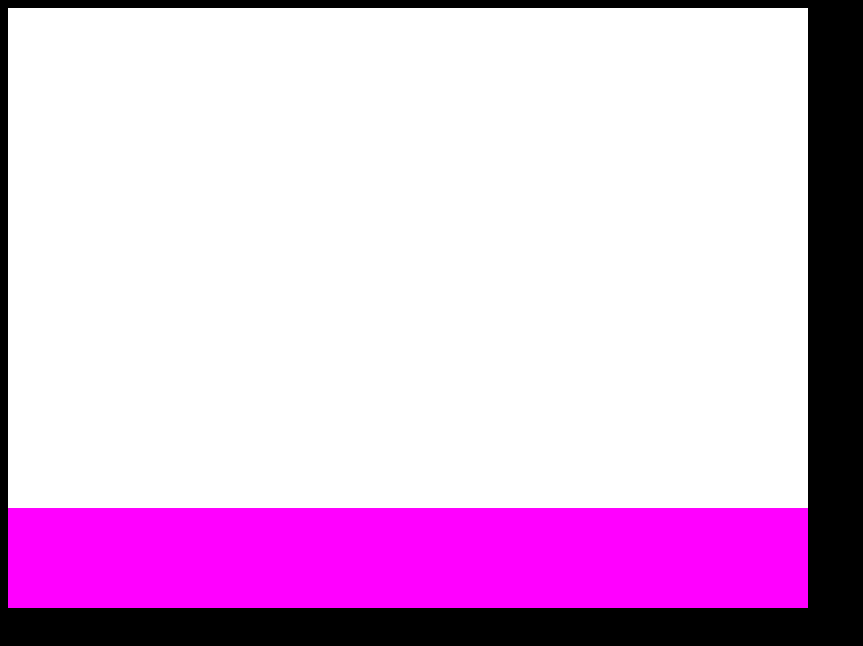
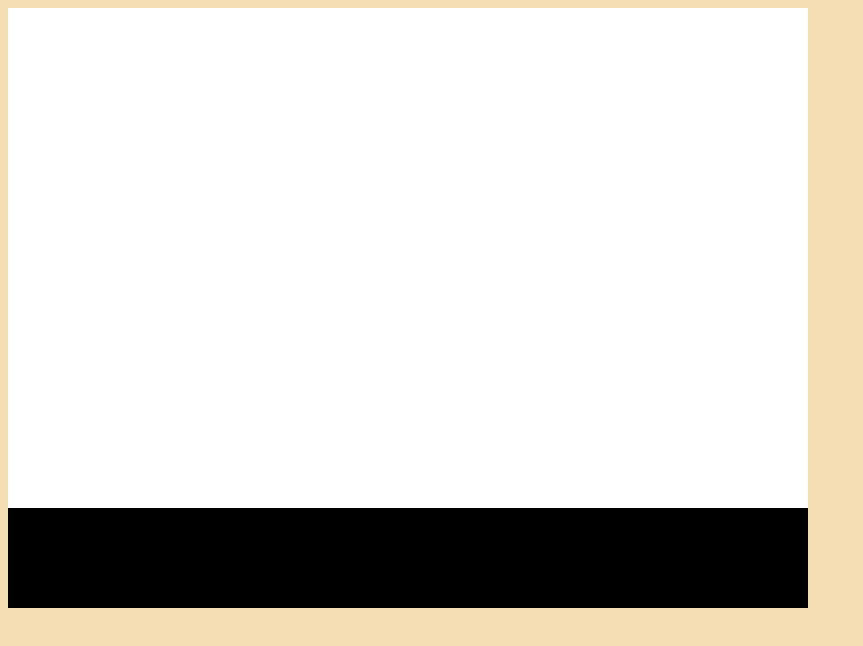
Before and after one commit to remind-me-later/lovelike, a website built with Vite: page index.html in a window 1280 px wide. Shown: the whole page, without its empty margins (0-863 px from the left). Built offline with nearby package versions, Linux system fonts and the light colour scheme.

Commit message:
dont hurt eyes

```diff
--- a/src/systems/painter.ts
+++ b/src/systems/painter.ts
@@ -40,7 +40,7 @@ export class Painter extends System {
             const x = components.get(Position).x;
             const y = components.get(Position).y;
 
-            this.ctx.fillStyle = "magenta";
+            this.ctx.fillStyle = "black";
             this.ctx.fillRect(x, y, width, height);
         });
     }
--- a/style.css
+++ b/style.css
@@ -1,3 +1,3 @@
 body {
-    background: black;
+    background: wheat;
 }
```
